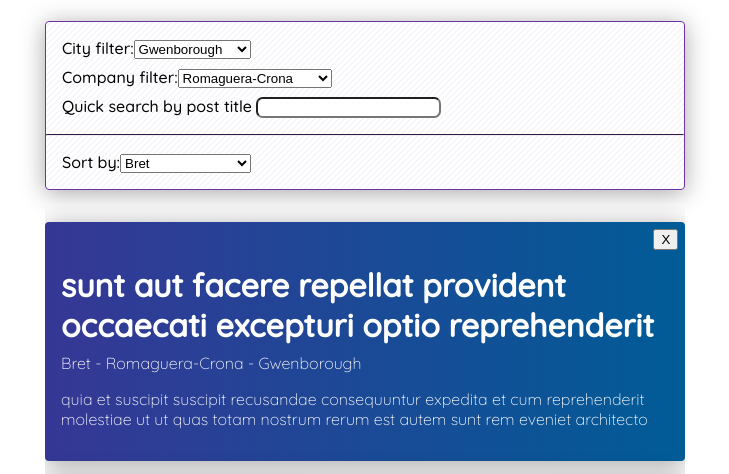
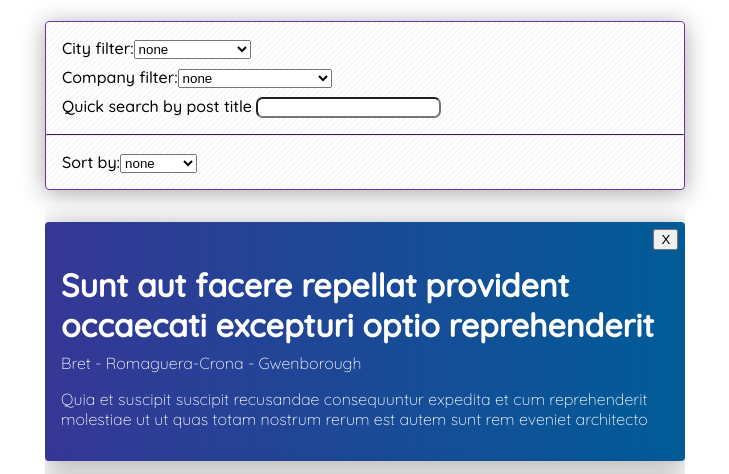
Before and after one commit to mshchygol/react-test-task, a React app: page / in a window 1280 px wide. Shown: the part 111-585 px from the top of the page, without its empty margins (275-1004 px from the left). Built offline with nearby package versions, Linux system fonts and the light colour scheme.

Commit message:
filters added

```diff
--- a/src/components/App.css
+++ b/src/components/App.css
@@ -80,3 +80,7 @@ button {
   height: 500px;
   overflow: scroll;
 }
+
+.capitalize:first-letter {
+  text-transform:capitalize;
+}
--- a/src/components/App.js
+++ b/src/components/App.js
@@ -13,7 +13,9 @@ class App extends Component {
       usersData,
       cityNames: this.getCityNames(),
       companyNames: this.getCompanyNames(),
-      authorsNames: this.getAuthors()
+      authorsNames: this.getAuthors(),
+      searchQuery: '',
+      sortOptions: ['author', 'city', 'company']
     };
   }
 
@@ -58,16 +60,60 @@ class App extends Component {
   }
 
   cityFilterChangeHandler(value) {
-    let users = this.state.usersData.filter((user) => user.address.city === value);
+    let users = value !== 'none' ? usersData.filter((user) => user.address.city === value) : usersData;
     this.setState({
       usersData: users
-    }, () => {
-      console.log('hi')
     });
   }
 
-  filterChangeHandler() {
-    console.log('filter changed')
+  companyFilterChangeHandler(value) {
+    let users = value !== 'none' ? usersData.filter((user) => user.company.name === value) : usersData;
+    this.setState({
+      usersData: users
+    });
+  }
+
+  sortChangeHandler(value) {
+    let users;
+    switch (value) {
+      case 'author' :
+        users = usersData.sort((prev, next) => {
+          let textA = prev.username;
+          let textB = next.username;
+
+          return (textA < textB) ? -1 : (textA > textB) ? 1 : 0;
+        });
+        break;
+      case 'company' :
+        users = usersData.sort((prev, next) => {
+          let textA = prev.company.name;
+          let textB = next.company.name;
+
+          return (textA < textB) ? -1 : (textA > textB) ? 1 : 0;
+        });
+        break;
+      case 'city' :
+        users = usersData.sort((prev, next) => {
+          let textA = prev.address.city;
+          let textB = next.address.city;
+
+          return (textA < textB) ? -1 : (textA > textB) ? 1 : 0;
+        });
+        break;
+      default :
+        users = usersData;
+    }
+    this.setState({
+      usersData: users
+    });
+  }
+
+  searchQueryChange(e) {
+    e.preventDefault();
+
+    this.setState({
+      searchQuery: e.target.value
+    })
   }
 
   render() {
@@ -83,19 +129,20 @@ class App extends Component {
           <Filter
             filterLabel="Company filter:"
             options={this.state.companyNames}
-            filterChangeHandler={this.filterChangeHandler.bind(this)}
+            filterChangeHandler={this.companyFilterChangeHandler.bind(this)}
           />
-          <label>Quick search by post title <input type="text"/></label>
+          <label>Quick search by post title <input type="text" onChange={this.searchQueryChange.bind(this)}/></label>
           <hr/>
           <Filter
             filterLabel="Sort by:"
-            options={this.state.authorsNames}
-            filterChangeHandler={this.filterChangeHandler.bind(this)}
+            options={this.state.sortOptions}
+            filterChangeHandler={this.sortChangeHandler.bind(this)}
           />
         </nav>
         <PostsList
           posts={this.state.postsData}
           users={this.state.usersData}
+          searchQuery={this.state.searchQuery}
           closeHandler={this.closeClickHandler.bind(this)}
         />
       </div>
--- a/src/components/Filter.js
+++ b/src/components/Filter.js
@@ -15,6 +15,7 @@ class Filter extends Component {
     return (
       <label>{this.props.filterLabel}
         <select onChange={this.handleFilterChange.bind(this)}>
+          <option value="none">none</option>
           {this.getOptions()}
         </select></label>
     );
--- a/src/components/PostsList.js
+++ b/src/components/PostsList.js
@@ -9,9 +9,7 @@ class PostsList extends Component {
     });
 
     return this.props.posts.map((post) => {
-
-      if (users.hasOwnProperty(post.userId)) {
-        return <SinglePost
+      let singlePost = <SinglePost
         title={post.title}
         authorName={users[post.userId].username}
         companyName={users[post.userId].company.name}
@@ -20,7 +18,13 @@ class PostsList extends Component {
         closeClickHandler={this.props.closeHandler}
         postId={post.id}
         key={post.id}
-        />
+      />;
+      if (users.hasOwnProperty(post.userId)) {
+        if (this.props.searchQuery === -1) {
+          return singlePost
+        } else if (post.title.indexOf(this.props.searchQuery) !== -1) {
+          return singlePost
+        }
       }
     })
   }
--- a/src/components/SinglePost.js
+++ b/src/components/SinglePost.js
@@ -7,9 +7,9 @@ class SinglePost extends Component {
   render() {
     return (
       <article>
-        <h2>{this.props.title}</h2>
+        <h2 className="capitalize">{this.props.title}</h2>
         <span>{this.props.authorName}</span> - <span>{this.props.companyName}</span> - <span>{this.props.cityName}</span>
-        <p>{this.props.postBody}</p>
+        <p className="capitalize">{this.props.postBody}</p>
         <button onClick={this.handleCloseClick.bind(this)}>X</button>
       </article>
     );
```
Also changed, not shown: package.json (line endings or trailing spaces), 1 other file. Lines whose indentation alone changed are shown as unchanged.
